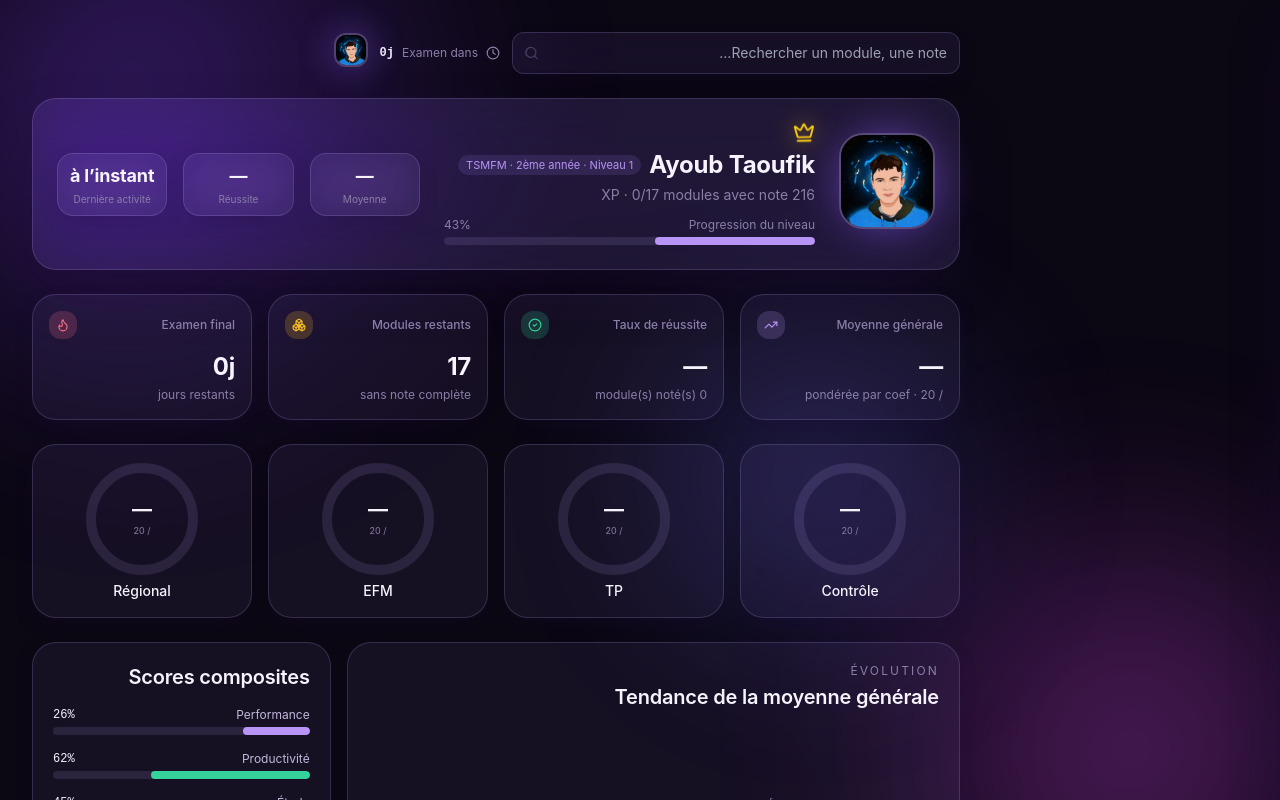
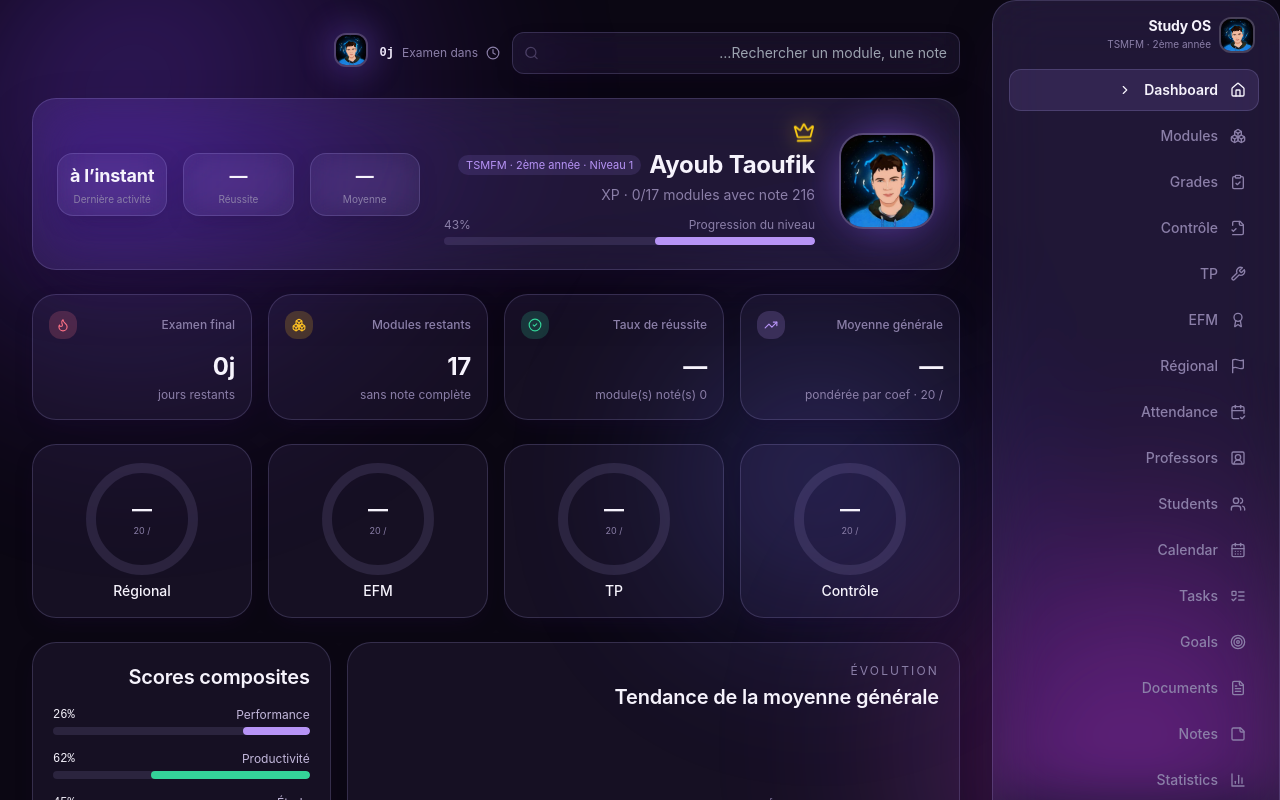
Before and after one commit to ayoubtaoufikofficial/DASHBOARD-AYOUB-TAOUFIK, a React (Vite) app: page / in a window 1280 px wide. Shown: the top 800 px of the page. Built offline with nearby package versions, Linux system fonts and the light colour scheme.

Commit message:
Update App.jsx

```diff
--- a/App.jsx
+++ b/App.jsx
@@ -559,7 +559,7 @@ export default function App() {
 
       <div className="relative z-10 flex min-h-screen">
         {/* SIDEBAR */}
-        <aside className={`fixed lg:static top-0 right-0 z-50 h-screen lg:h-auto w-72 shrink-0 transition-transform duration-300 ${sidebarOpen ? 'translate-x-0' : 'translate-x-full'}`}>
+        <aside className={`fixed lg:static top-0 right-0 z-50 h-screen lg:h-auto w-72 shrink-0 transition-transform duration-300 lg:translate-x-0 ${sidebarOpen ? 'translate-x-0' : 'translate-x-full'}`}>
         <GlassCard className="glass-strong p-4 flex-1 flex flex-col overflow-hidden">
               <div className="flex items-center gap-2 px-2 pb-4">
                 <Avatar size={36} frame="plain" rounded="rounded-xl" />
```
